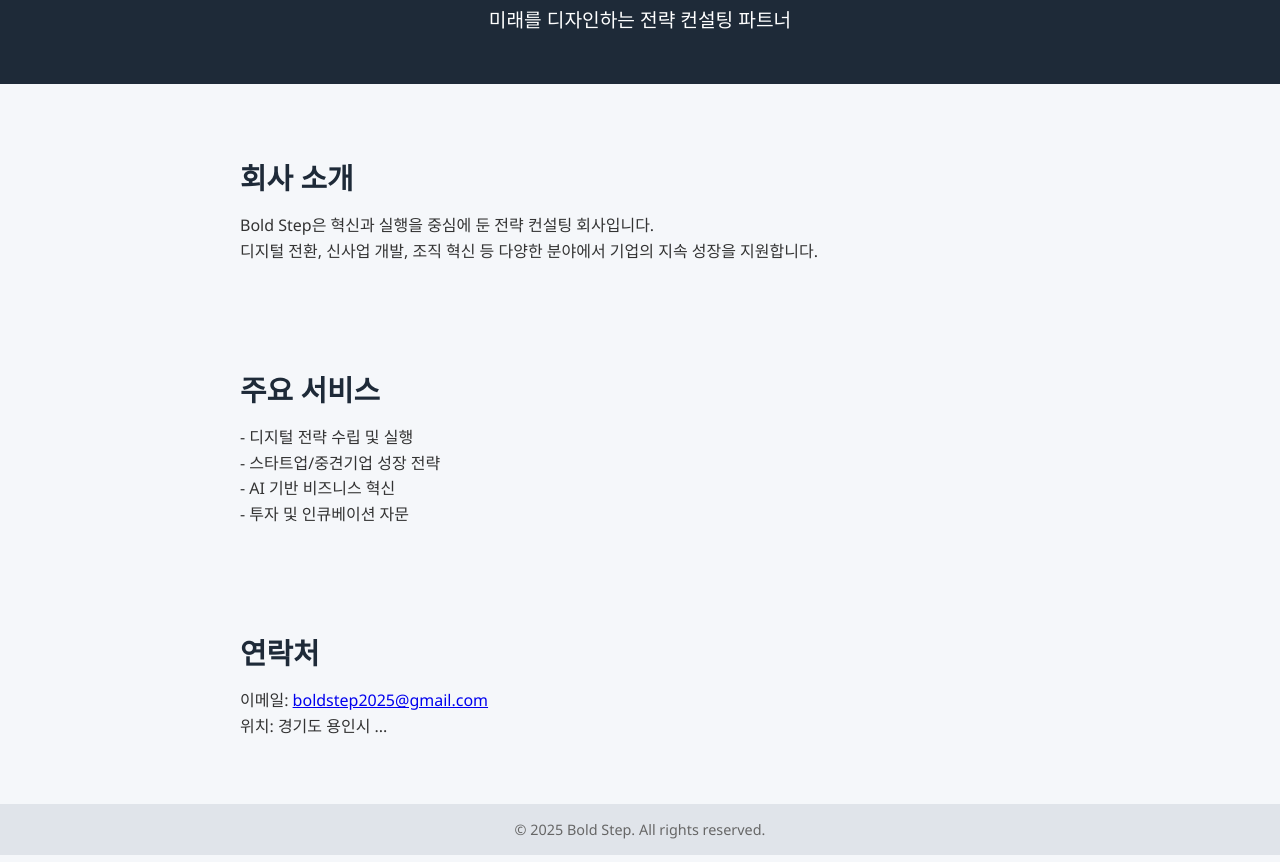
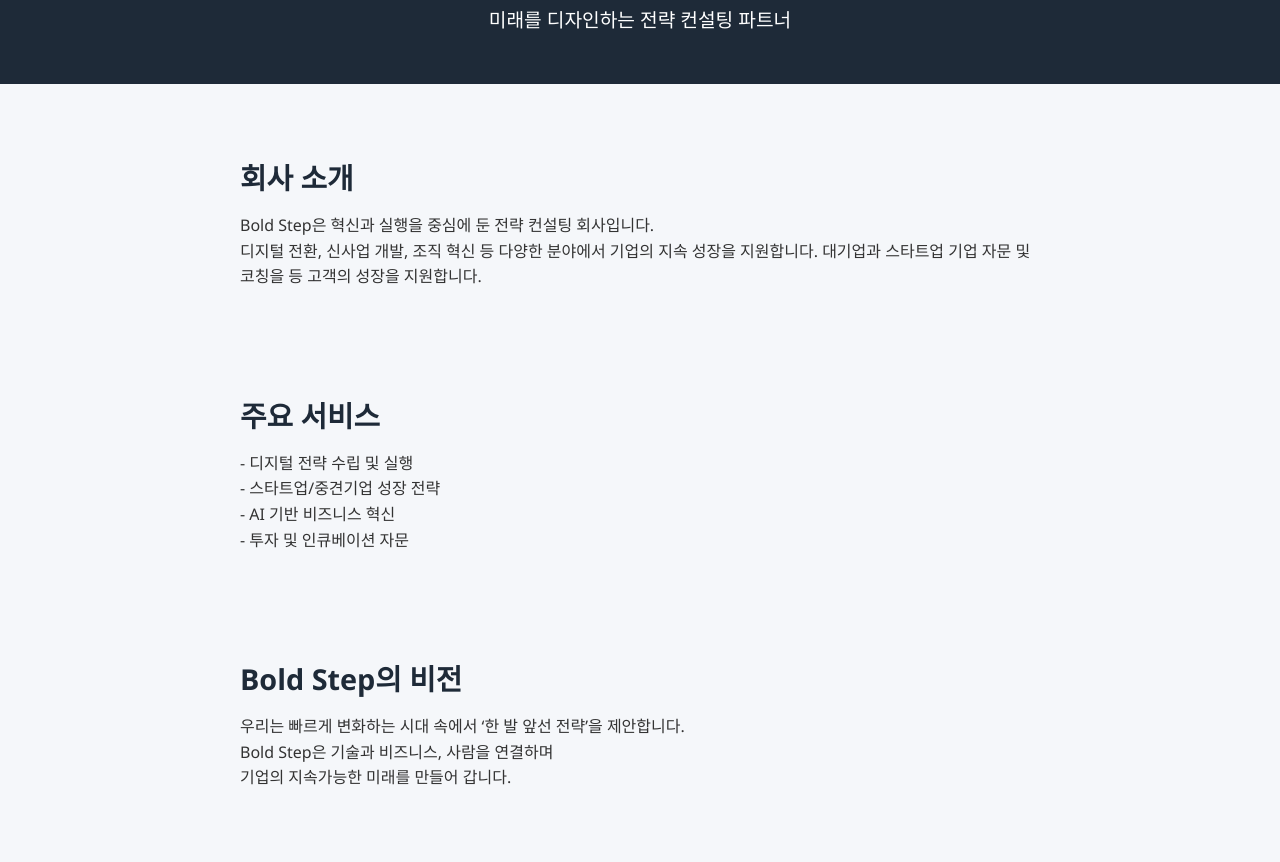
Before and after one commit to bold-step/bold-step.github.io, a plain HTML site: page index.html in a window 1280 px wide. Shown: the part 90-952 px from the top of the page. Drawn offline with Linux system fonts and the light colour scheme.

Commit message:
Update index.html
회사 소개 추가

```diff
--- a/index.html
+++ b/index.html
@@ -3,7 +3,7 @@
 <head>
   <meta charset="UTF-8">
   <meta name="viewport" content="width=device-width, initial-scale=1">
-  <title>Bold Step | 컨설팅 회사</title>
+  <title> Bold Step Company | 컨설팅 회사</title>
 
   <!-- ✅ SEO 메타태그 -->
   <meta name="description" content="Bold Step은 디지털 전환, 신사업 개발, AI 전략 등 다양한 분야에서 기업의 성장을 지원하는 전략 컨설팅 회사입니다.">
@@ -82,6 +82,7 @@
     <p>
       Bold Step은 혁신과 실행을 중심에 둔 전략 컨설팅 회사입니다.<br>
       디지털 전환, 신사업 개발, 조직 혁신 등 다양한 분야에서 기업의 지속 성장을 지원합니다.
+      대기업과 스타트업 기업 자문 및 코칭을 등 고객의 성장을 지원합니다.
     </p>
   </section>
 
@@ -95,17 +96,42 @@
     </p>
   </section>
 
+  <section id="vision">
+    <h2>Bold Step의 비전</h2>
+    <p>
+      우리는 빠르게 변화하는 시대 속에서 ‘한 발 앞선 전략’을 제안합니다.<br />
+      Bold Step은 기술과 비즈니스, 사람을 연결하며<br />
+      기업의 지속가능한 미래를 만들어 갑니다.
+    </p>
+  </section>
+
+
   <section>
     <h2>연락처</h2>
     <p>
       이메일: <a href="mailto:boldstep2025@gmail.com">boldstep2025@gmail.com</a><br>
-      위치: 경기도 용인시 ... <br>
+      위치: 경기도 용인시 수지구 포은대로59번길 37 <br>
     </p>
   </section>
 
   <footer>
-    &copy; 2025 Bold Step. All rights reserved.
+    &copy; 2025 Bold Step Company. All rights reserved.
   </footer>
+  <script>
+    // 간단한 스크롤 애니메이션 효과
+    const sections = document.querySelectorAll("section");
 
+    const observer = new IntersectionObserver((entries) => {
+      entries.forEach(entry => {
+        if (entry.isIntersecting) {
+          entry.target.classList.add("visible");
+        }
+      });
+    }, { threshold: 0.1 });
+
+    sections.forEach(section => {
+      observer.observe(section);
+    });
+  </script>
 </body>
 </html>
```
